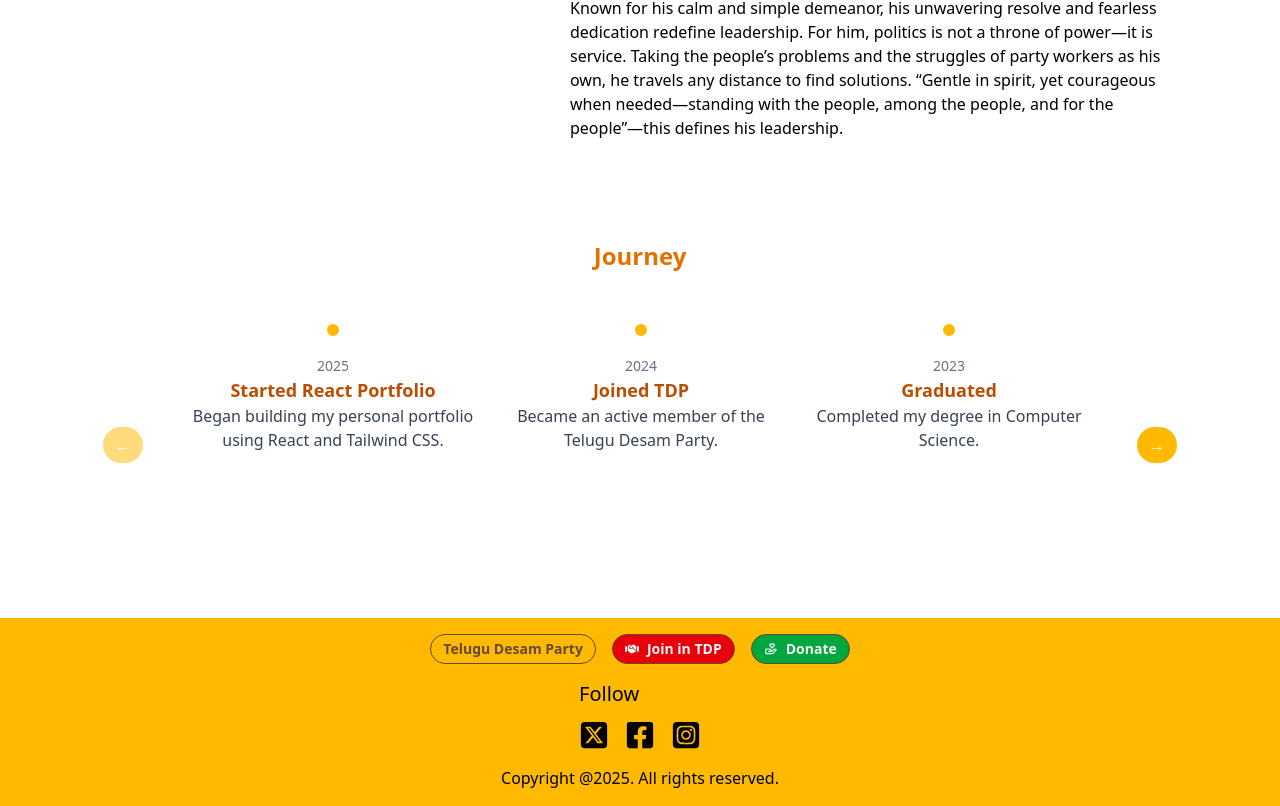
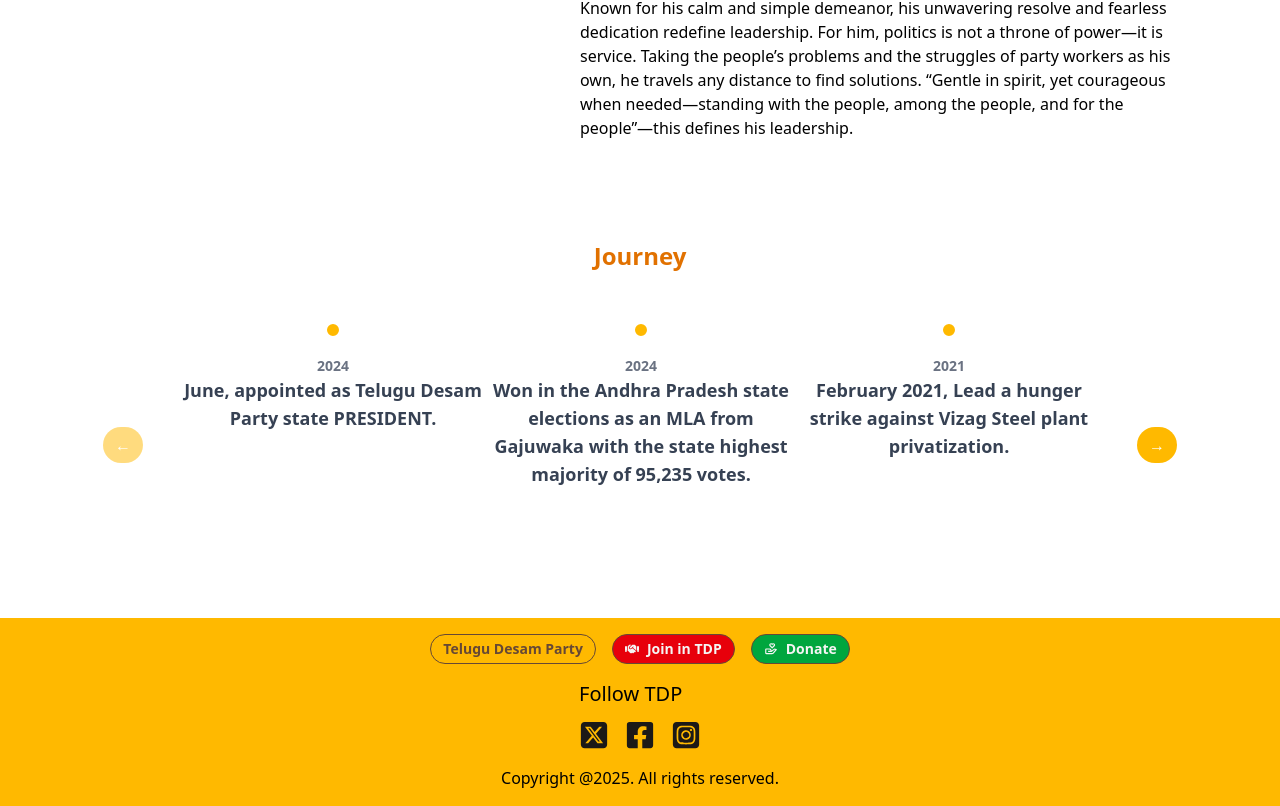
Before and after one commit to Eswar2103/palla-srinivas-portfolio, a React (Vite) app: page /about in a window 1280 px wide. Shown: the part 736-1542 px from the top of the page. Built offline with nearby package versions, Linux system fonts and the light colour scheme.

Commit message:
Social media links

```diff
--- a/src/ui/About.jsx
+++ b/src/ui/About.jsx
@@ -1,39 +1,55 @@
 import Timeline from "./Timeline";
+import { SocialMediaLinks } from "./utils";
 
 function About() {
+  const insta = "https://www.instagram.com/palla_srinivas_tdp?igsh=MTRvMGc1ZWZpNTFqaQ";
+  const fb = "https://www.facebook.com/share/19fkMd55UU/";
+  const x = "https://x.com/Pallasrinivas4u?t=kX_PeiyuX5qX2i-Di0qLiA&s=08";
   return (
     <div className="my-8">
       <div className="flex justify-evenly">
-        <img className="rounded-full h-[380px] w-[350px]" src="/media.jpg" />
+        <div className="flex flex-col items-center">
+          <img className="rounded-full h-[380px] w-[380px] mb-10" src="/media.jpg" />
+          <SocialMediaLinks insta={insta} fb={fb} x={x} />
+        </div>
         <div className="max-w-[600px]">
           <p className="capitalize text-4xl text-amber-500 font-bold mb-8">
             Palla srinivas rao
           </p>
           <p>
-            Born to the legacy of his father, Palla
-            Simhachalam, Mr. Srinivasarao entered politics with a vision for
-            state development. Through decades of committed service, he became a
-            symbol of the people&#8217;s trust. From contesting as a first-time MP in
-            2009 to winning as MLA from Gajuwaka in 2014 with a massive
-            majority, he has consistently delivered governance with dedication
-            and integrity.<br/><br/>In the 2024 elections, he achieved a historic victory
-            with the largest majority in Andhra Pradesh—95,235 votes—and was
-            appointed State President of the Andhra Pradesh Telugu Desam Party
-            by the party&#8217;s national president, Nara Chandrababu Naidu. This
+            Born to the legacy of his father, Palla Simhachalam, Mr.
+            Srinivasarao entered politics with a vision for state development.
+            Through decades of committed service, he became a symbol of the
+            people&#8217;s trust. From contesting as a first-time MP in 2009 to
+            winning as MLA from Gajuwaka in 2014 with a massive majority, he has
+            consistently delivered governance with dedication and integrity.
+            <br />
+            <br />
+            In the 2024 elections, he achieved a historic victory with the
+            largest majority in Andhra Pradesh—95,235 votes—and was appointed
+            State President of the Andhra Pradesh Telugu Desam Party by the
+            party&#8217;s national president, Nara Chandrababu Naidu. This
             milestone is not just a personal triumph—it is a testament to the
-            faith and love of the people.<br/><br/> A true people&#8217;s leader, Mr. Palla
-            Srinivasarao continues to stand as a beacon of courage, service, and
-            steadfast devotion, forging an enduring bond with the people of
-            Andhra Pradesh.<br/><br/>&quot;Visakhapatnam Steel is the Right of the Andhras&quot; —
-            not just a slogan, but the heartbeat of every Andhra. To defend this
+            faith and love of the people.
+            <br />
+            <br /> A true people&#8217;s leader, Mr. Palla Srinivasarao
+            continues to stand as a beacon of courage, service, and steadfast
+            devotion, forging an enduring bond with the people of Andhra
+            Pradesh.
+            <br />
+            <br />
+            &quot;Visakhapatnam Steel is the Right of the Andhras&quot; — not
+            just a slogan, but the heartbeat of every Andhra. To defend this
             right from private interests, Mr. Palla Srinivasarao undertook a
             seven-day hunger strike in 2021, a righteous protest that became a
             symbol of honor and self-respect for the people of Visakhapatnam.
-            <br/><br/>Known for his calm and simple demeanor, his unwavering resolve and
+            <br />
+            <br />
+            Known for his calm and simple demeanor, his unwavering resolve and
             fearless dedication redefine leadership. For him, politics is not a
-            throne of power—it is service. Taking the people&#8217;s problems and the
-            struggles of party workers as his own, he travels any distance to
-            find solutions. “Gentle in spirit, yet courageous when
+            throne of power—it is service. Taking the people&#8217;s problems
+            and the struggles of party workers as his own, he travels any
+            distance to find solutions. “Gentle in spirit, yet courageous when
             needed—standing with the people, among the people, and for the
             people”—this defines his leadership.
           </p>
--- a/src/ui/Footer.jsx
+++ b/src/ui/Footer.jsx
@@ -1,10 +1,15 @@
 import { FaHandshake } from "react-icons/fa";
 import { BiDonateHeart } from "react-icons/bi";
-import { FaSquareXTwitter } from "react-icons/fa6";
-import { FaFacebookSquare } from "react-icons/fa";
-import { FaSquareInstagram } from "react-icons/fa6";
+import { SocialMediaLinks } from "./utils";
+// import { FaSquareXTwitter } from "react-icons/fa6";
+// import { FaFacebookSquare } from "react-icons/fa";
+// import { FaSquareInstagram } from "react-icons/fa6";
 
 function Footer() {
+  const insta = "https://www.instagram.com/jai_tdp?igsh=dnp0dzRrNTlvd3o2";
+  const fb = "https://www.facebook.com/share/1CJQDSg85g";
+  const x = "https://x.com/JaiTDP?t=diPS0f68rgN3JOhJ6DRMQQ&s=08";
+
   return (
     <footer className="bg-amber-400 bottom-0 py-4 px-10 flex flex-col gap-y-4 items-center justify-center">
       <div className="flex gap-4">
@@ -40,18 +45,7 @@ function Footer() {
         </a>
       </div>
       <div>
-        <p className="text-xl mb-3">Follow</p>
-        <div className="flex gap-4 text-3xl">
-          <a>
-            <FaSquareXTwitter />
-          </a>
-          <a>
-            <FaFacebookSquare />
-          </a>
-          <a>
-            <FaSquareInstagram />
-          </a>
-        </div>
+        <SocialMediaLinks insta={insta} fb={fb} x={x} entity="TDP" />
       </div>
       <p>Copyright @2025. All rights reserved.</p>
     </footer>
--- a/src/ui/Timeline.jsx
+++ b/src/ui/Timeline.jsx
@@ -3,60 +3,28 @@ import { useState } from "react";
 function Timeline() {
   const events = [
     {
-      year: "2025",
-      title: "Started React Portfolio",
-      description:
-        "Began building my personal portfolio using React and Tailwind CSS.",
+      year: "2024",
+      description: "June, appointed as Telugu Desam Party state PRESIDENT.",
     },
     {
       year: "2024",
-      title: "Joined TDP",
-      description: "Became an active member of the Telugu Desam Party.",
-    },
-    {
-      year: "2023",
-      title: "Graduated",
-      description: "Completed my degree in Computer Science.",
-    },
-    {
-      year: "2022",
-      title: "Internship",
-      description: "Completed internship at XYZ Company.",
+      description: "Won in the Andhra Pradesh state elections as an MLA from Gajuwaka with the state highest majority of 95,235 votes.",
     },
     {
       year: "2021",
-      title: "Hackathon Winner",
-      description: "Won 1st place in ABC Hackathon.",
-    },
-    {
-      year: "2020",
-      title: "Started College",
-      description: "Began undergraduate studies.",
+      description: "February 2021, Lead a hunger strike against Vizag Steel plant privatization.",
     },
     {
       year: "2019",
-      title: "High School",
-      description: "Graduated from high school.",
+      description: "Contested in state assembly elections and lost.",
     },
     {
-      year: "2018",
-      title: "Volunteering",
-      description: "Volunteered at local NGO.",
+      year: "2014",
+      description: "Won in the Andhra Pradesh state elections as an MLA from Gajuwaka with 21,702 majority.",
     },
     {
-      year: "2017",
-      title: "Coding Club",
-      description: "Joined school coding club.",
-    },
-    {
-      year: "2016",
-      title: "First Website",
-      description: "Built my first website.",
-    },
-    {
-      year: "2015",
-      title: "Started Coding",
-      description: "Wrote my first line of code.",
+      year: "2009",
+      description: "Contested as MP from Vishakapatanam.",
     },
     // Add more if needed
   ];
@@ -104,11 +72,11 @@ function Timeline() {
               >
                 <div className="w-5 h-5 bg-amber-400 rounded-full border-4 border-white z-10"></div>
                 <div className="mt-4 text-center">
-                  <p className="text-sm text-gray-500">{event.year}</p>
-                  <p className="font-semibold text-lg text-amber-700">
+                  <p className="text-sm font-bold text-gray-500">{event.year}</p>
+                  {/* <p className="font-semibold text-lg text-amber-700">
                     {event.title}
-                  </p>
-                  <p className="text-gray-700">{event.description}</p>
+                  </p> */}
+                  <p className="text-gray-700 font-semibold text-lg">{event.description}</p>
                 </div>
               </div>
             ))}
--- /dev/null
+++ b/src/ui/utils.jsx
@@ -0,0 +1,30 @@
+import { FaSquareXTwitter } from "react-icons/fa6";
+import { FaFacebookSquare } from "react-icons/fa";
+import { FaSquareInstagram } from "react-icons/fa6";
+
+export function SocialMediaLinks({insta, fb, x, entity}) {
+  return (
+    <>
+      <p className="text-xl mb-3">Follow {entity}</p>
+      <div className="flex gap-4 text-3xl">
+        <SocialMediaButton onClick={() => window.open(x, "_blank")}>
+          <FaSquareXTwitter />
+        </SocialMediaButton>
+        <SocialMediaButton onClick={() => window.open(fb, "_blank")}>
+          <FaFacebookSquare />
+        </SocialMediaButton>
+        <SocialMediaButton onClick={() => window.open(insta, "_blank")}>
+          <FaSquareInstagram />
+        </SocialMediaButton>
+      </div>
+    </>
+  );
+}
+
+function SocialMediaButton({ children, onClick }) {
+  return (
+    <button onClick={onClick} className="text-stone-900 hover:text-black text-3xl cursor-pointer transition-all duration-200 hover:scale-120">
+      {children}
+    </button>
+  );
+}
```
